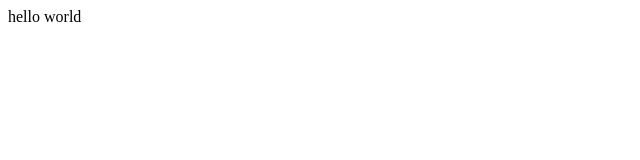
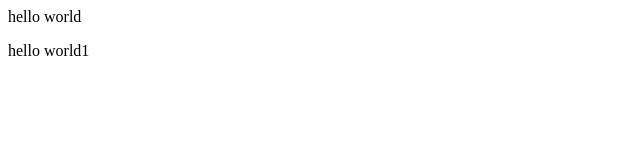
Before and after one commit to Amit-pandey008/html_test, a plain HTML site: page index.html in a window 1280 px wide. Shown: the full height of the page, 0-640 px from the left. Drawn offline with Linux system fonts and the light colour scheme.

Commit message:
add new1 paragraph

```diff
--- a/index.html
+++ b/index.html
@@ -1 +1,2 @@
 <p>hello world</p>
+<p>hello world1</p>
```
Also changed, not shown: 1 other file.
